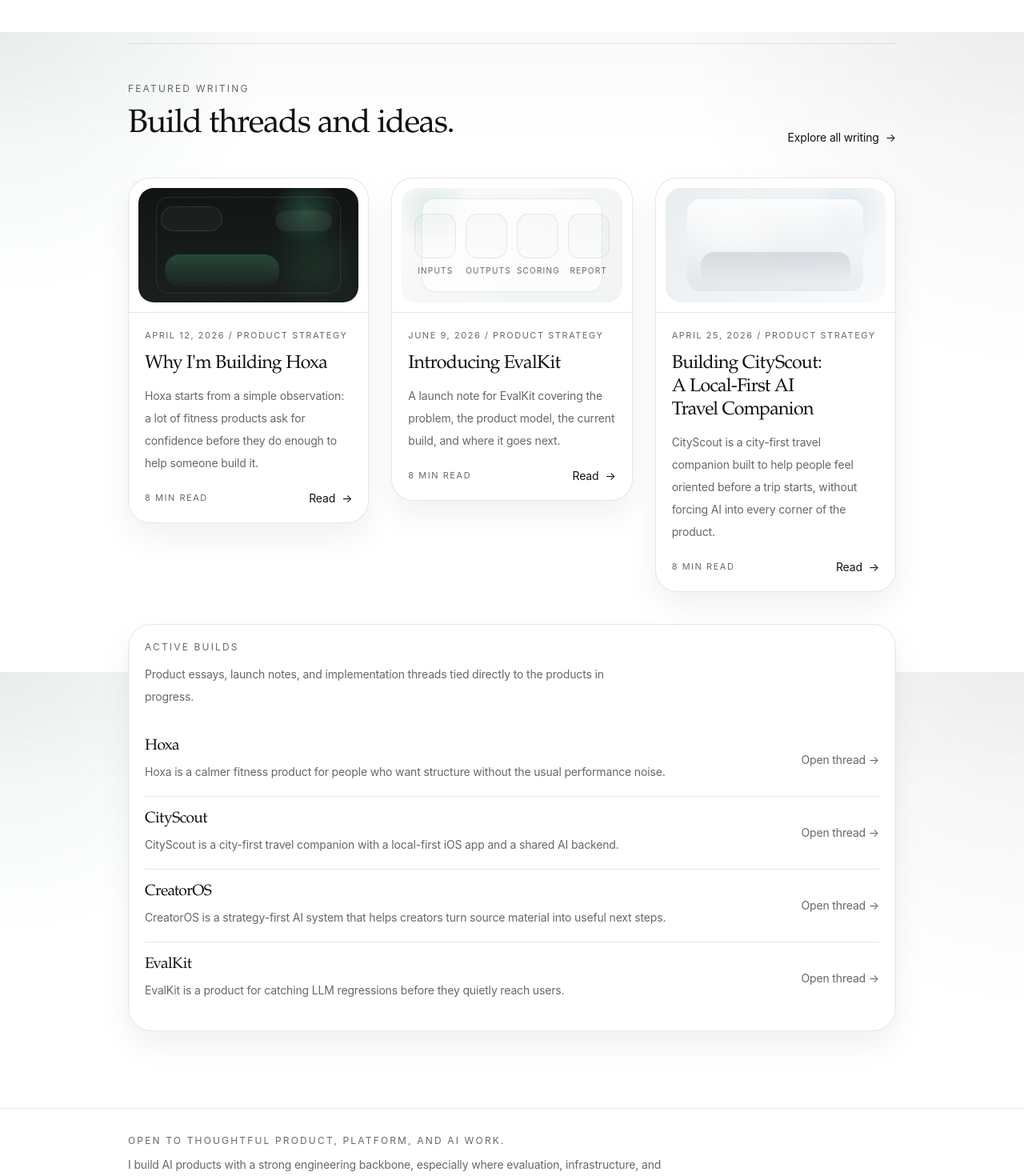
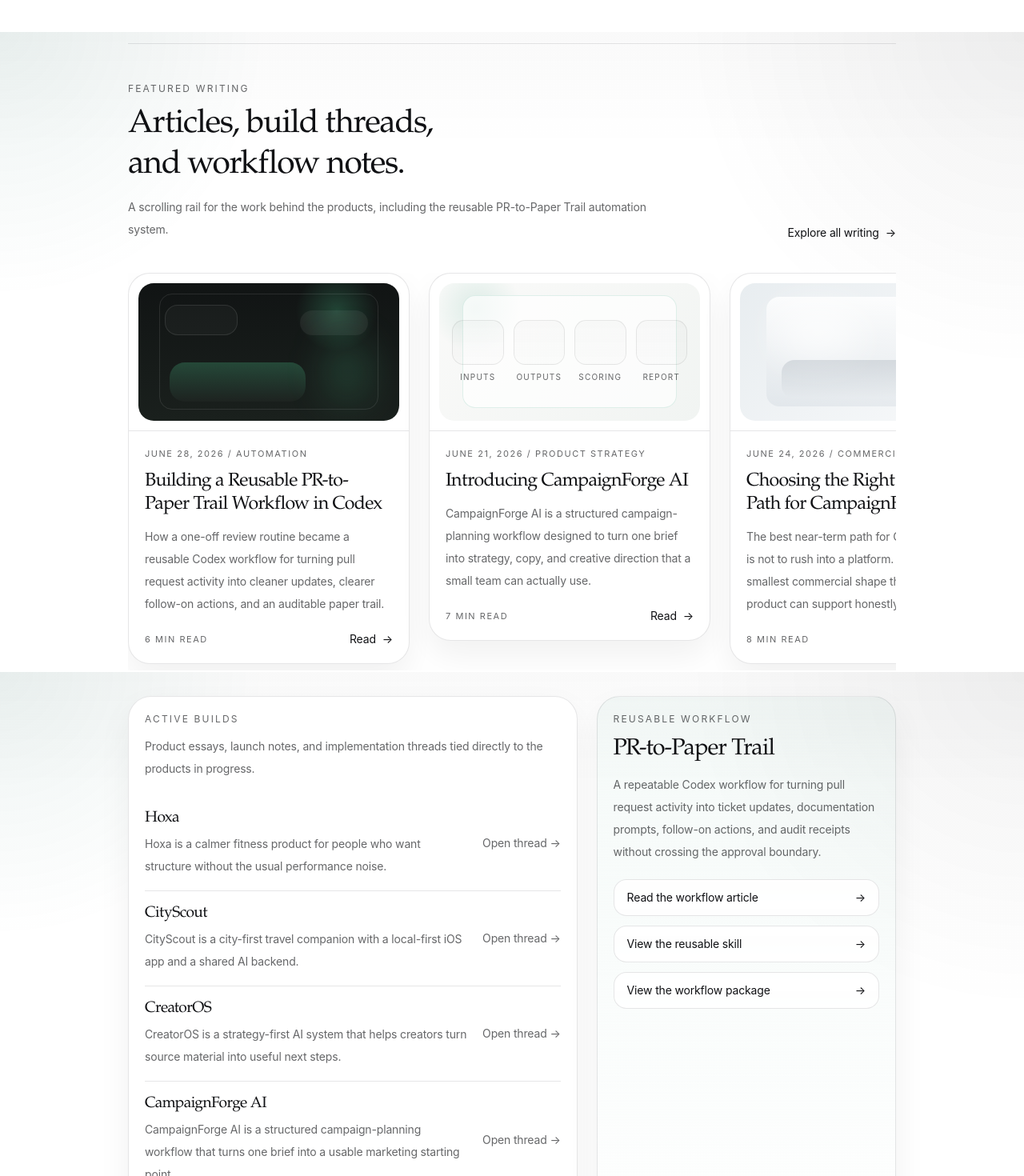
Before and after one commit to Peippo1/portfolio-site, a Next.js app: page / in a window 1280 px wide. Shown: the part 3960-5430 px from the top of the page at 80% size. Built offline with nearby package versions, Linux system fonts and the light colour scheme; no server answers.

Commit message:
Feature PR-to-Paper Trail and article carousel on homepage

```diff
--- a/src/app/page.tsx
+++ b/src/app/page.tsx
@@ -5,6 +5,7 @@ import { Surface } from "@/components/ui/surface";
 import { getProjectBySlug } from "@/data/projects";
 import { profile } from "@/data/profile";
 import {
+  campaignForgeSummary,
   cityScoutSummary,
   creatorOSSummary,
   evalkitSummary,
@@ -21,14 +22,36 @@ const activeBuildLinks = [
   { title: "Hoxa", oneLine: hoxaSummary.oneLine, href: "/projects/hoxa" },
   { title: "CityScout", oneLine: cityScoutSummary.oneLine, href: "/projects/cityscout" },
   { title: "CreatorOS", oneLine: creatorOSSummary.oneLine, href: "/projects/creatoros" },
+  {
+    title: "CampaignForge AI",
+    oneLine: campaignForgeSummary.oneLine,
+    href: "/projects/campaignforge-ai",
+  },
   { title: "EvalKit", oneLine: evalkitSummary.oneLine, href: "/projects/evalkit" },
 ];
 
 const featuredWriting = [
-  getWritingEntryBySlug("why-im-building-hoxa"),
+  getWritingEntryBySlug("building-a-reusable-pr-to-paper-trail-workflow"),
+  getWritingEntryBySlug("introducing-campaignforge-ai"),
+  getWritingEntryBySlug("choosing-the-right-commercial-path-for-campaignforge-ai"),
   getWritingEntryBySlug("introducing-evalkit"),
   getWritingEntryBySlug("why-im-building-cityscout"),
 ].filter((entry) => entry !== undefined);
+
+const workflowLinks = [
+  {
+    label: "Read the workflow article",
+    href: "/writing/building-a-reusable-pr-to-paper-trail-workflow",
+  },
+  {
+    label: "View the reusable skill",
+    href: "https://github.com/Peippo1/EvalKit/tree/main/skills/pr-to-paper-trail",
+  },
+  {
+    label: "View the workflow package",
+    href: "https://github.com/Peippo1/EvalKit/tree/main/pr_to_paper_trail",
+  },
+];
 
 const launchMetrics = [
   { label: "API requests (24h)", value: "2.41M", delta: "+23%" },
@@ -392,8 +415,12 @@ export default function HomePage() {
                 Featured writing
               </p>
               <h2 className="font-editorial mt-3 text-[2.05rem] leading-tight sm:text-[2.55rem]">
-                Build threads and ideas.
+                Articles, build threads, and workflow notes.
               </h2>
+              <p className="mt-3 text-sm leading-7 text-[var(--color-muted)]">
+                A scrolling rail for the work behind the products, including the
+                reusable PR-to-Paper Trail automation system.
+              </p>
             </div>
             <Link
               href="/writing"
@@ -402,16 +429,16 @@ export default function HomePage() {
               Explore all writing <span aria-hidden="true">→</span>
             </Link>
           </div>
-          <div className="mt-10 flex snap-x gap-6 overflow-x-auto pb-2 lg:grid lg:grid-cols-3 lg:gap-7 lg:overflow-visible">
+          <div className="mt-10 flex snap-x gap-6 overflow-x-auto pb-2">
             {featuredWriting.map((entry, index) => (
-              <article key={entry.slug} className="min-w-[20rem] snap-start lg:min-w-0">
+              <article key={entry.slug} className="min-w-[20rem] snap-start md:min-w-[24rem] lg:min-w-[22rem]">
                 <Link
                   href={`/writing/${entry.slug}`}
                   className="group block overflow-hidden rounded-[1.7rem] border border-[var(--color-border)] bg-white shadow-[var(--shadow-soft)] transition-transform duration-200 hover:-translate-y-1 hover:shadow-[var(--shadow-card)]"
                 >
                   <div className="aspect-[1.28/0.72] border-b border-[var(--color-border)] p-3">
                     <WritingPreview
-                      variant={index === 0 ? "dark" : index === 1 ? "diagram" : "landscape"}
+                      variant={index % 3 === 0 ? "dark" : index % 3 === 1 ? "diagram" : "landscape"}
                     />
                   </div>
                   <div className="p-5">
@@ -438,7 +465,8 @@ export default function HomePage() {
             ))}
           </div>
 
-          <div className="mt-8 rounded-[1.8rem] border border-[var(--color-border)] bg-white px-5 py-5 shadow-[var(--shadow-soft)]">
+          <div className="mt-8 grid gap-6 lg:grid-cols-[minmax(0,1.2fr)_minmax(18rem,0.8fr)]">
+            <div className="rounded-[1.8rem] border border-[var(--color-border)] bg-white px-5 py-5 shadow-[var(--shadow-soft)]">
               <div className="flex flex-col gap-4 sm:flex-row sm:items-start sm:justify-between">
                 <div className="max-w-xl">
                   <p className="text-xs tracking-[0.18em] text-[var(--color-muted)] uppercase">
@@ -468,6 +496,33 @@ export default function HomePage() {
                 ))}
               </div>
             </div>
+
+            <div className="rounded-[1.8rem] border border-[var(--color-border)] bg-[linear-gradient(180deg,rgba(15,138,100,0.045),rgba(255,255,255,0.92))] px-5 py-5 shadow-[var(--shadow-soft)]">
+              <p className="text-xs tracking-[0.18em] text-[var(--color-muted)] uppercase">
+                Reusable workflow
+              </p>
+              <h3 className="font-editorial mt-3 text-[1.8rem] leading-tight">
+                PR-to-Paper Trail
+              </h3>
+              <p className="mt-3 text-sm leading-7 text-[var(--color-muted)]">
+                A repeatable Codex workflow for turning pull request activity
+                into ticket updates, documentation prompts, follow-on actions,
+                and audit receipts without crossing the approval boundary.
+              </p>
+              <div className="mt-5 space-y-3">
+                {workflowLinks.map(({ label, href }) => (
+                  <Link
+                    key={label}
+                    href={href}
+                    className="flex items-center justify-between rounded-[1rem] border border-[var(--color-border)] bg-white/90 px-4 py-3 text-sm text-[var(--color-text)] transition-colors duration-150 hover:bg-white"
+                  >
+                    <span>{label}</span>
+                    <span aria-hidden="true">→</span>
+                  </Link>
+                ))}
+              </div>
+            </div>
+          </div>
         </section>
       </Container>
     </main>
```
Lines whose indentation alone changed are shown as unchanged.
